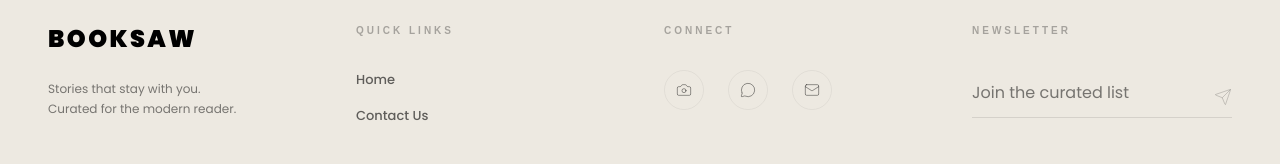
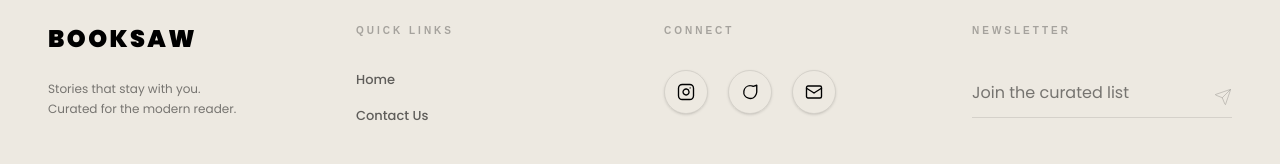
Before and after one commit to olabanji12-ojo/Tomibookstore, a React (Vite) app: page /contact in a window 1280 px wide. Shown: the part 1300-1464 px from the top of the page. Built offline with nearby package versions, Linux system fonts and the light colour scheme; a web font is replaced by a local one.

Commit message:
style: update footer icons to authentic high-contrast brand logos

```diff
--- a/src/components/layout/Footer.tsx
+++ b/src/components/layout/Footer.tsx
@@ -34,28 +34,39 @@ const Footer = () => {
             <h3 className="font-mona text-[10px] font-black uppercase tracking-[0.3em] text-black/30">
               CONNECT
             </h3>
-            <div className="flex justify-center md:justify-start gap-6">
+            <div className="flex justify-center md:justify-start gap-5">
+              {/* Instagram: Authentic SVG logo */}
               <a
                 href="https://www.instagram.com/shopgoodthingsco?igsh=cG12ZG5hMTkzN2U3"
                 target="_blank"
                 rel="noopener noreferrer"
-                className="w-10 h-10 rounded-full border border-black/5 flex items-center justify-center text-black/40 hover:bg-black hover:text-white transition-all duration-300"
+                className="w-11 h-11 rounded-full border border-black/10 flex items-center justify-center text-black hover:bg-black hover:text-white transition-all duration-300 shadow-sm"
               >
-                <Camera size={16} strokeWidth={1.5} />
+                <svg width="18" height="18" viewBox="0 0 24 24" fill="none" stroke="currentColor" strokeWidth="1.8" strokeLinecap="round" strokeLinejoin="round">
+                  <rect width="20" height="20" x="2" y="2" rx="5" ry="5"/>
+                  <path d="M16 11.37A4 4 0 1 1 12.63 8 4 4 0 0 1 16 11.37z"/>
+                  <line x1="17.5" x2="17.51" y1="6.5" y2="6.5"/>
+                </svg>
               </a>
+
+              {/* WhatsApp: Authentic SVG logo */}
               <a
                 href="https://wa.me/2348028970296"
                 target="_blank"
                 rel="noopener noreferrer"
-                className="w-10 h-10 rounded-full border border-black/5 flex items-center justify-center text-black/40 hover:bg-black hover:text-white transition-all duration-300"
+                className="w-11 h-11 rounded-full border border-black/10 flex items-center justify-center text-black hover:bg-black hover:text-white transition-all duration-300 shadow-sm"
               >
-                <MessageCircle size={16} strokeWidth={1.5} />
+                <svg width="18" height="18" viewBox="0 0 24 24" fill="none" stroke="currentColor" strokeWidth="1.8" strokeLinecap="round" strokeLinejoin="round">
+                    <path d="M21 11.5a8.38 8.38 0 0 1-.9 3.8 8.5 8.5 0 1 1-7.6-11.7 8.38 8.38 0 0 1 3.8.9L21 3z"/>
+                </svg>
               </a>
+
+              {/* Mail: Lucide Mail icon */}
               <a
                 href="#"
-                className="w-10 h-10 rounded-full border border-black/5 flex items-center justify-center text-black/40 hover:bg-black hover:text-white transition-all duration-300"
+                className="w-11 h-11 rounded-full border border-black/10 flex items-center justify-center text-black hover:bg-black hover:text-white transition-all duration-300 shadow-sm"
               >
-                <Mail size={16} strokeWidth={1.5} />
+                <Mail size={18} strokeWidth={1.8} />
               </a>
             </div>
           </div>
```
